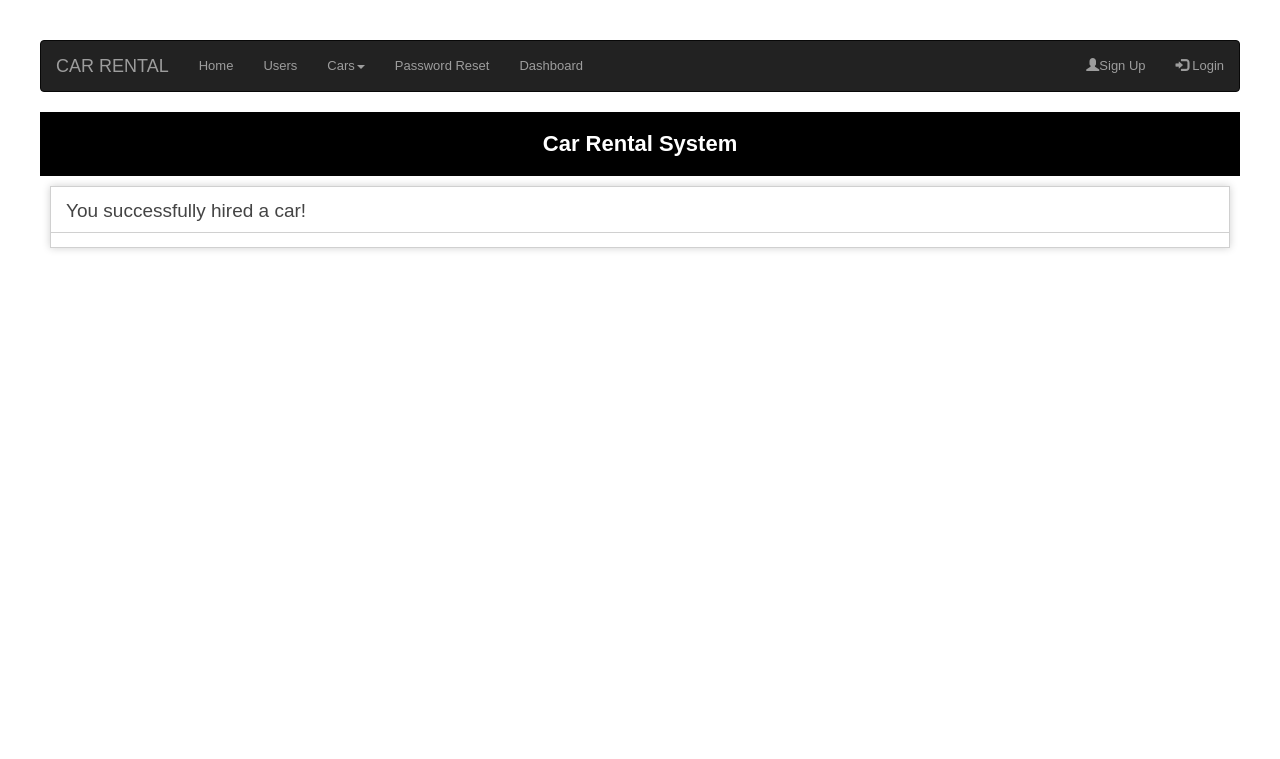
After one commit to IH-honnette/PHP-Car_Rental, a CodeIgniter app: page /PHP-Car_Rental/index.php/myapp/hired in a window 1280 px wide. The commit adds this page. Shown: the top 759 px of the page. Run offline with CodeIgniter, Linux system fonts and the light colour scheme; some libraries are stand-ins or nearby versions.

Commit message:
dealt with hiring a car

```diff
--- a/application/controllers/MyApp.php
+++ b/application/controllers/MyApp.php
@@ -31,44 +31,34 @@ class MyApp extends CI_Controller
 
 	public function hirecar()
 	{
+		$this->load->model('Cars');
+		$data['cars_info'] = $this->Cars->get_cars_nothired();
 		$this->load->view('template/header');
-		$this->load->view('template/hirecar');
+		$this->load->view('template/hirecar',$data);
 	}
 
 	public function hireValidation()
 	{
 		//validation goes here
-		$this->form_validation->set_rules('name', 'Name', 'required|min_length[5]|max_length[200]|callback_checkName');
-		$this->form_validation->set_rules('email', 'Email', 'required|valid_email|max_length[50]|is_unique[users.email]|callback_checkEmail');
-		$this->form_validation->set_rules('pswd', 'Password', 'required|min_length[6]|max_length[15]|callback_checkPassword');
-		$this->form_validation->set_rules('phone', 'Phone', 'required|min_length[10]|max_length[14]|callback_checkPhone');
-		$this->form_validation->set_rules('username', 'Username', 'required|min_length[5]|max_length[15]|is_unique[users.username]|alpha_numeric');
-		$this->form_validation->set_rules('roles', 'Role', 'required');
-		// $this->form_validation->set_rules('username','Username','required|matches[password]');
+		$this->form_validation->set_rules('car', 'Car', 'required');
 		$this->form_validation->set_error_delimiters('<div class="error">', '</div>');
+
 		if ($this->form_validation->run()) {
-			$name = $this->input->post('name');
-			$email = $this->input->post('email');
-			$phone = $this->input->post('phone');
-			$pswd = $this->input->post('pswd');
-			$username = $this->input->post('username');
-			$role = $this->input->post('roles');
-			$final_pswd = hash('SHA512', $pswd);
-			$data = array('name' => $name, 'email' => $email, 'phone' => $phone, 'password' => $final_pswd, 'username' => $username, 'roleId' => $role);
-			//send the data to the model and
-			$this->load->model('Users');
-			if ($this->Users->insert_data($data)) {
-				$this->load->view('template/welcome');
+			$car = $this->input->post('car');
+			$data = array('hired' => True);
 
-				// $this->load->view('template/header');
-				// $this->load->view('template/view_users',$data);
-			} else {
-				$this->load->model('Users');
-				$data['roles'] = $this->Users->get_roles();
-				$this->load->view('template/header');
-				$this->load->view('template/view_users', $data);
+			$this->load->model('Cars');
+			if ($this->Cars->update_car($car, $data)) {
+				$this->session->set_flashdata('success_msg', 'Successfully hired a car');
+				redirect(base_url('MyApp/hired'));
 			}
 		}
+	}
+
+	public function hired()
+	{
+		$this->load->view('template/header');
+		$this->load->view('template/hired');
 	}
 
 	public function carValidation()
@@ -99,7 +89,7 @@ class MyApp extends CI_Controller
 				//send the data to the model and
 				$this->load->model('Cars');
 				$this->Cars->insert_data($data);
-				//  $this->set_flashdata('success_msg', 'New car successfully registered');
+				 $this->session->set_flashdata('success_msg', 'New car successfully registered');
 				redirect(base_url('MyApp/index'));
 			} else {
 				print_r($this->upload->display_errors());
--- a/application/models/Cars.php
+++ b/application/models/Cars.php
@@ -14,7 +14,9 @@ class Cars extends CI_Model{
     public function get_car($id){
        return $this->db->get_where('cars_info',array('carId' => $id))->result();
     }
-
+    public function get_cars_nothired(){
+        return $this->db->get_where('cars_info',array('hired' => False))->result();
+    }
     public function update_car($id,$data){
         $this->db->where('carId',$id);
         return $this->db->update('cars_info',$data);
--- /dev/null
+++ b/application/views/template/hired.php
@@ -0,0 +1,63 @@
+<?php
+//add sessions here
+?>
+<!DOCTYPE html>
+<html lang="en">
+<head>
+    <meta charset="UTF-8">
+    <meta http-equiv="X-UA-Compatible" content="IE=edge">
+    <meta name="viewport" content="width=device-width, initial-scale=1.0">
+    <link rel="stylesheet" href="https://maxcdn.bootstrapcdn.com/bootstrap/3.4.1/css/bootstrap.min.css">
+    <title>
+      welcome
+  </title>
+  <style type="text/css">
+body {
+    background-color: #fff;
+    margin: 40px;
+    font: 13px/20px normal Helvetica, Arial, sans-serif;
+    color: #4F5155;
+}
+
+a {
+    color: #003399;
+    background-color: transparent;
+    font-weight: normal;
+}
+
+h1 {
+    color: #444;
+    background-color: transparent;
+    border-bottom: 1px solid #D0D0D0;
+    font-size: 19px;
+    font-weight: normal;
+    margin: 0 0 14px 0;
+    padding: 14px 15px 10px 15px;
+}
+
+#body {
+    margin: 0 15px 0 15px;
+}
+.header{
+    background-color: #000;
+    text-align: center;color: #fff;
+    font-size: 22px;
+    font-weight: 600;
+    padding: 1em;
+}
+#container {
+    margin: 10px;
+    border: 1px solid #D0D0D0;
+    box-shadow: 0 0 8px #D0D0D0;
+}
+</style>
+</head>
+<body>
+<div class="bg-dark header">Car Rental System</div>
+<div id="container">
+<h1>You successfully hired a car!</h1>
+<div id="body">
+</div>
+</div>
+</body>
+</html>
--- a/application/views/template/view_users.php
+++ b/application/views/template/view_users.php
@@ -18,9 +18,8 @@
 <body>
     <?php
     if ($this->session->userdata('email')==null) {
-   # code...
    redirect(base_url("MyApp/login"));
- }
+    }
     ?>
     <div class="container">
     <table class="table-responsive table-bordered table-hover table-striped table-inverse table">
```
Also changed, not shown: application/views/template/hirecar.php (+8 -2 lines), application/views/template/regcar.php (+0 -12 lines), application/views/template/viewcars.php (+12 -0 lines), uploads/1389c959f2f9e1aab83c1ba1e9750988.jpg (added).
